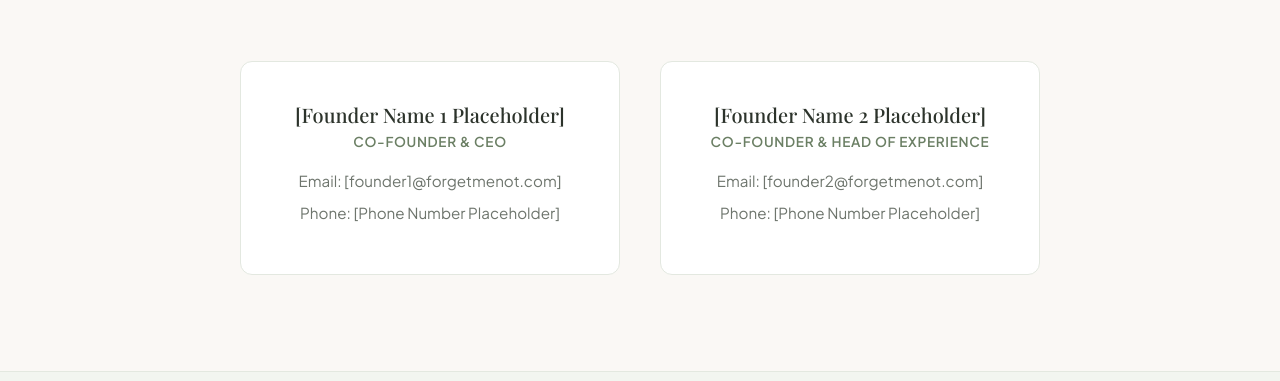
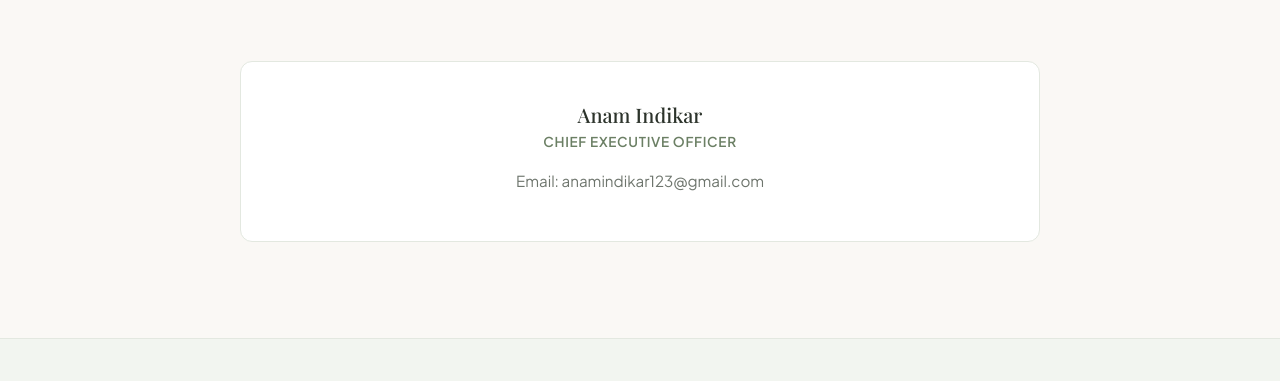
Before and after one commit to DoctorwhoII/ForgetMeNot, a plain HTML site: page index.html in a window 1280 px wide. Shown: the part 3220-3601 px from the top of the page. Drawn offline with nearby package versions, Linux system fonts and the light colour scheme; a web font is replaced by a local one.

Commit message:
Replace founder placeholder with actual details
Updated founder information in the contact section.

```diff
--- a/index.html
+++ b/index.html
@@ -123,16 +123,9 @@
             </div>
             <div class="contact-grid">
                 <div class="contact-card">
-                    <h3>[Founder Name 1 Placeholder]</h3>
-                    <span class="role">Co-Founder & CEO</span>
-                    <p>Email: [founder1@forgetmenot.com]</p>
-                    <p>Phone: [Phone Number Placeholder]</p>
-                </div>
-                <div class="contact-card">
-                    <h3>[Founder Name 2 Placeholder]</h3>
-                    <span class="role">Co-Founder & Head of Experience</span>
-                    <p>Email: [founder2@forgetmenot.com]</p>
-                    <p>Phone: [Phone Number Placeholder]</p>
+                    <h3>Anam Indikar</h3>
+                    <span class="role">Chief Executive Officer</span>
+                    <p>Email: anamindikar123@gmail.com</p>
                 </div>
             </div>
         </div>
```
